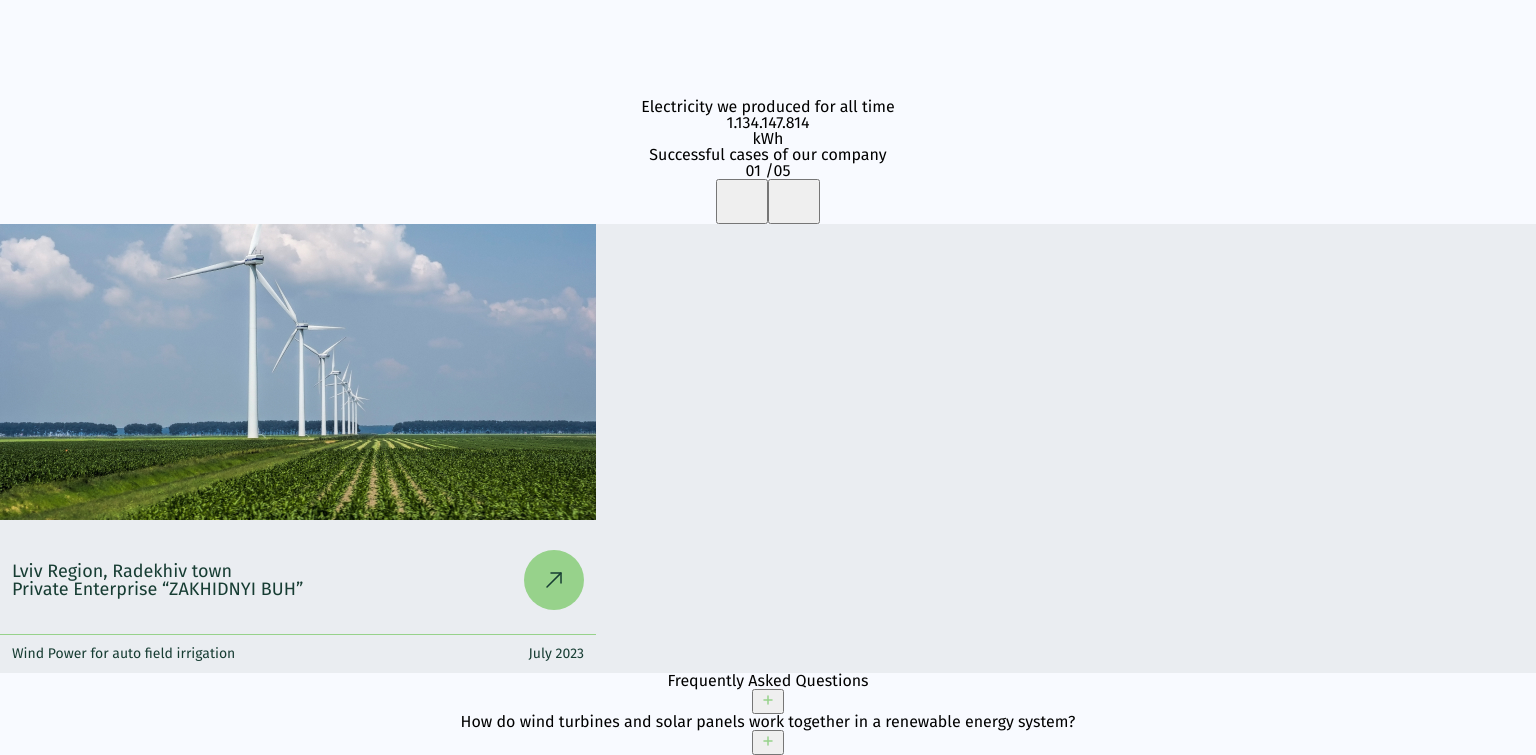
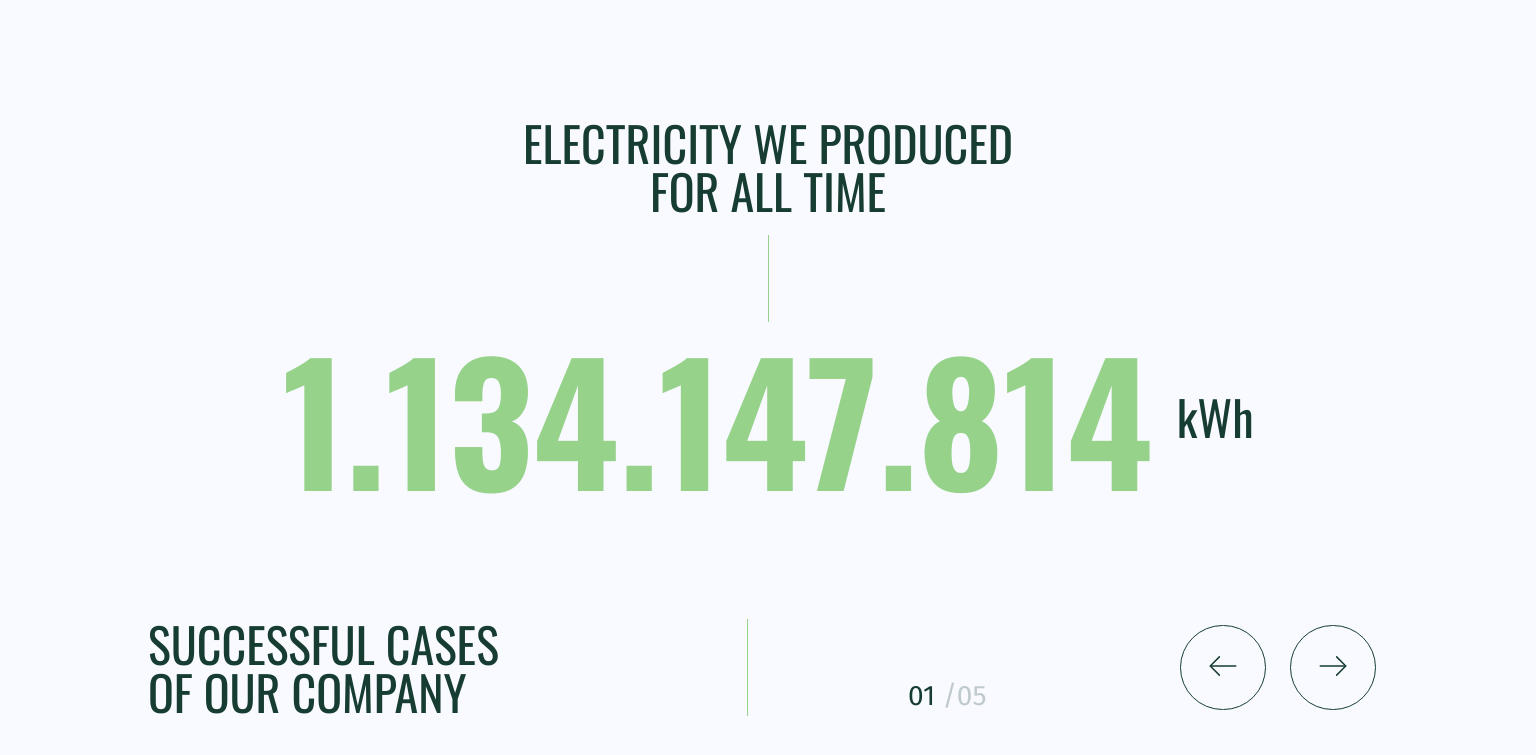
Before and after one commit to artyomakulov/ecosolution, a React (Create React App) app: page / in a window 1536 px wide. Shown: the part 2069-2824 px from the top of the page. Built offline with nearby package versions, Linux system fonts and the light colour scheme.

Commit message:
add cases web

```diff
--- a/src/components/About/About.module.css
+++ b/src/components/About/About.module.css
@@ -296,7 +296,7 @@
     margin-top: 12px;
     margin-right: 30px;
     margin-left: 30px;
-    margin-bottom: 100px;
+    margin-bottom: 120px;
   }
 
   .adress {
--- a/src/components/Cases/Cases.module.css
+++ b/src/components/Cases/Cases.module.css
@@ -118,7 +118,6 @@
     display: flex;
     justify-content: space-between;
     align-items: flex-end;
-
   }
   .title {
     width: 264px;
@@ -165,3 +164,67 @@
     margin-top: 38px;
   }
 }
+
+@media only screen and (min-width: 1281px) {
+  .section {
+    display: flex;
+    justify-content: center;
+    margin: 120px 0;
+  }
+  .container {
+    width: 1240px;
+    margin-right: 30px;
+    margin-left: 30px;
+  }
+  .slider_container {
+    display: flex;
+    justify-content: space-between;
+    align-items: flex-end;
+  }
+  .title {
+    width: 400px;
+    font-family: "Oswald", sans-serif;
+    font-size: 48px;
+    text-transform: uppercase;
+    text-align: start;
+    color: var(--primary);
+  }
+  .slider {
+    width: 480px;
+    display: flex;
+    justify-content: space-between;
+    align-items: flex-end;
+    padding-left: 160px;
+    padding-top: 6px;
+    padding-bottom: 6px;
+    border-left: 1px solid var(--second);
+  }
+
+  .btn {
+    border: 1px solid var(--primary);
+    border-radius: 50px;
+    padding: 22px 24px;
+    margin: 0 12px;
+    background-color: var(--background);
+    stroke: var(--primary);
+    transition: stroke 0.3s;
+  }
+  .btn:hover {
+    stroke: var(--second);
+    border: 1px solid var(--second);
+  }
+
+  .num {
+    font-family: "Fira Sans", sans-serif;
+    font-size: 28px;
+    color: var(--primary);
+  }
+  .num2 {
+    font-family: "Fira Sans", sans-serif;
+    font-size: 28px;
+    color: rgba(23, 61, 51, 0.25);
+  }
+  .card {
+    margin-top: 120px;
+  }
+}
--- a/src/components/Electricity/Electricity.module.css
+++ b/src/components/Electricity/Electricity.module.css
@@ -143,3 +143,56 @@
     color: var(--primary);
   }
 }
+
+@media only screen and (min-width: 1281px) {
+  .section {
+    display: flex;
+    justify-content: center;
+  }
+  .container {
+    width: 708px;
+    margin-right: 30px;
+    margin-left: 30px;
+  }
+  .title_section {
+    display: flex;
+    justify-content: center;
+  }
+  .title {
+    width: 491px;
+    font-family: "Oswald", sans-serif;
+    font-size: 48px;
+    text-transform: uppercase;
+    text-align: center;
+    color: var(--primary);
+  }
+
+  .text_container {
+    display: flex;
+    justify-content: center;
+    align-items: center;
+    position: relative;
+    margin-top: 120px;
+  }
+  .text_container::after {
+    content: "";
+    display: block;
+    width: 1px;
+    height: 87px;
+    background-color: var(--second);
+    position: absolute;
+    top: -100px;
+  }
+  .text {
+    color: var(--second);
+    font-family: "Oswald", sans-serif;
+    font-size: 164px;
+    font-weight: 700;
+    margin-right: 24px;
+  }
+  .text_second {
+    font-family: "Oswald", sans-serif;
+    font-size: 48px;
+    color: var(--primary);
+  }
+}
```
